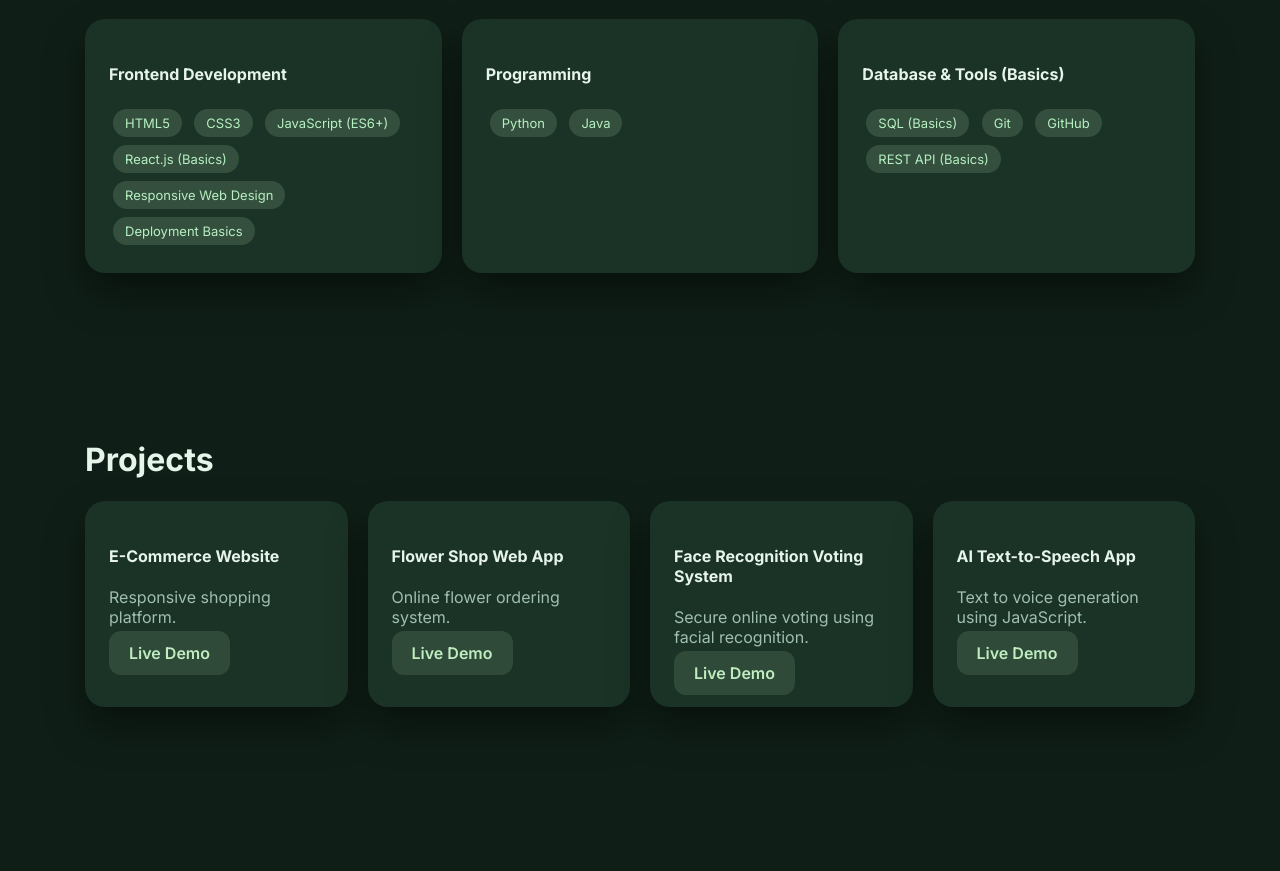
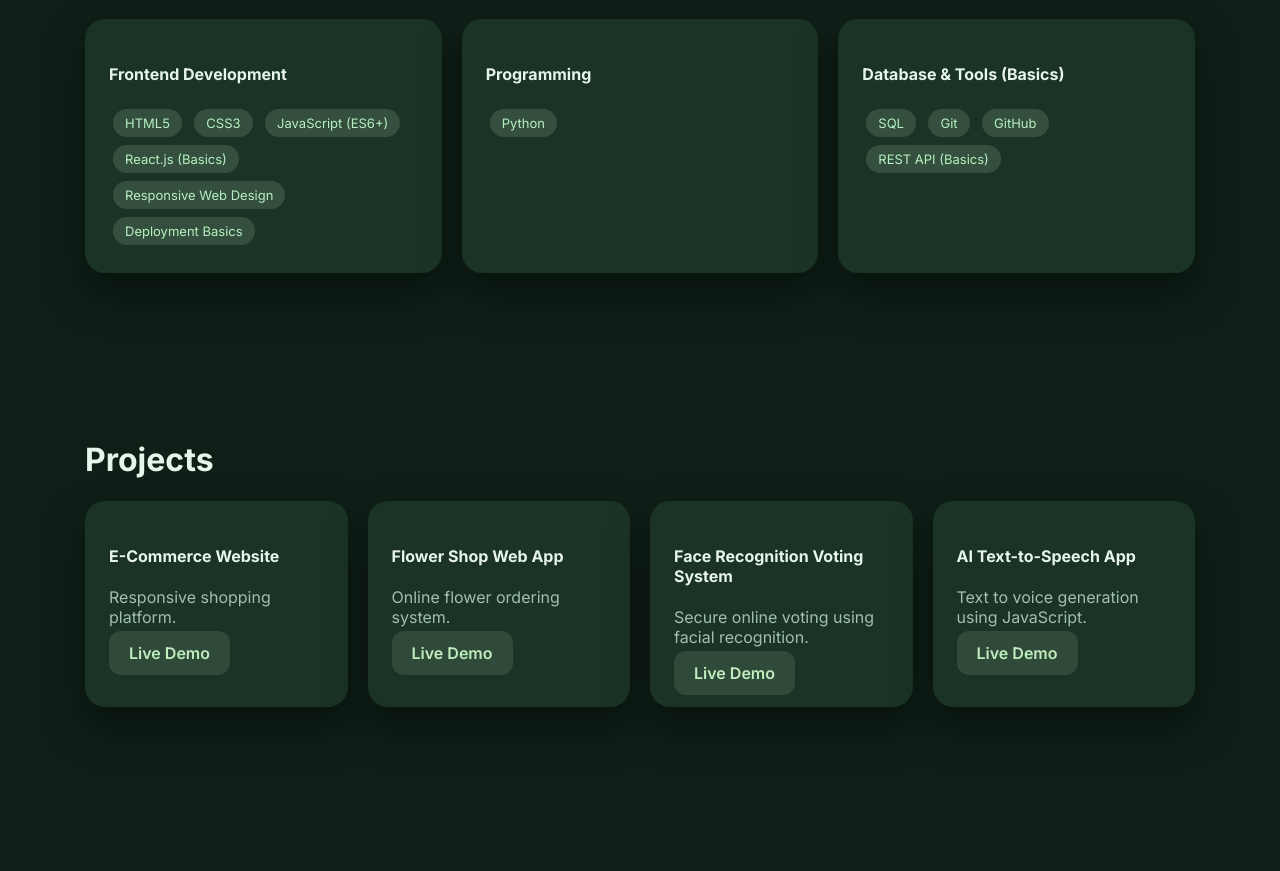
Before and after one commit to akashshishodia64-commits/Portfolio, a plain HTML site: page index.html in a window 1280 px wide. Shown: the part 1481-2352 px from the top of the page. Drawn offline with Linux system fonts and the light colour scheme.

Commit message:
Update index.html

```diff
--- a/index.html
+++ b/index.html
@@ -253,12 +253,11 @@ footer{
 <div class="card">
   <h4>Programming</h4>
   <span class="pill">Python</span>
-  <span class="pill">Java</span>
 </div>
 
 <div class="card">
   <h4>Database & Tools (Basics)</h4>
-  <span class="pill">SQL (Basics)</span>
+  <span class="pill">SQL</span>
   <span class="pill">Git</span>
   <span class="pill">GitHub</span>
   <span class="pill">REST API (Basics)</span>
```
